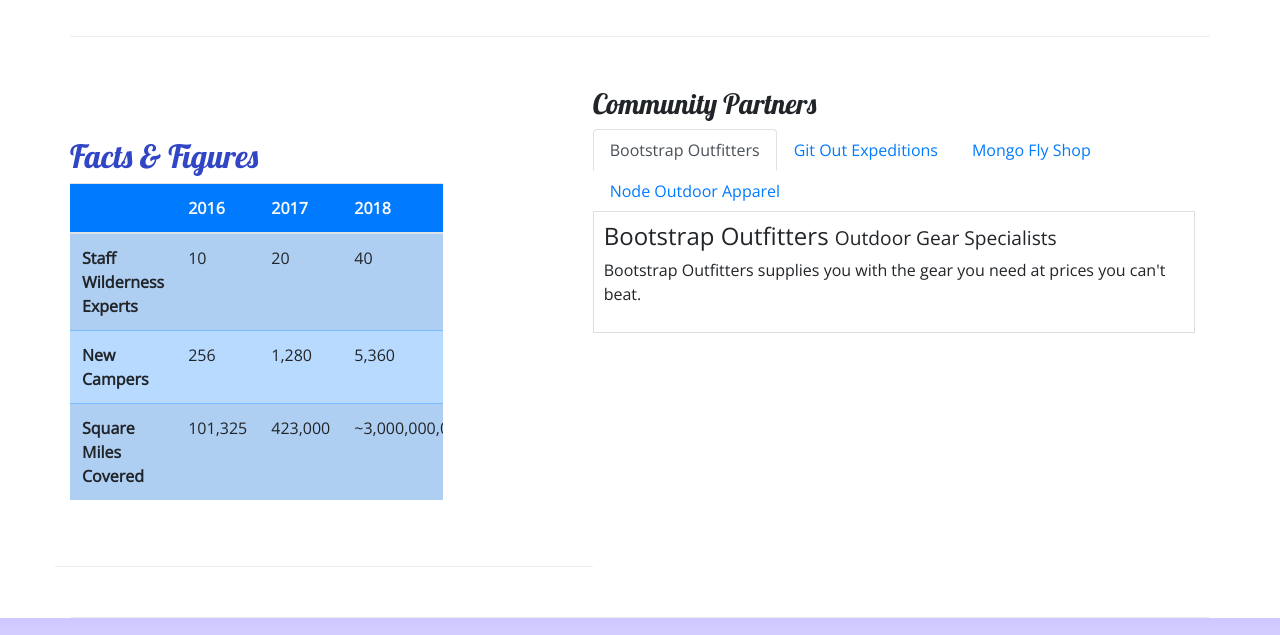
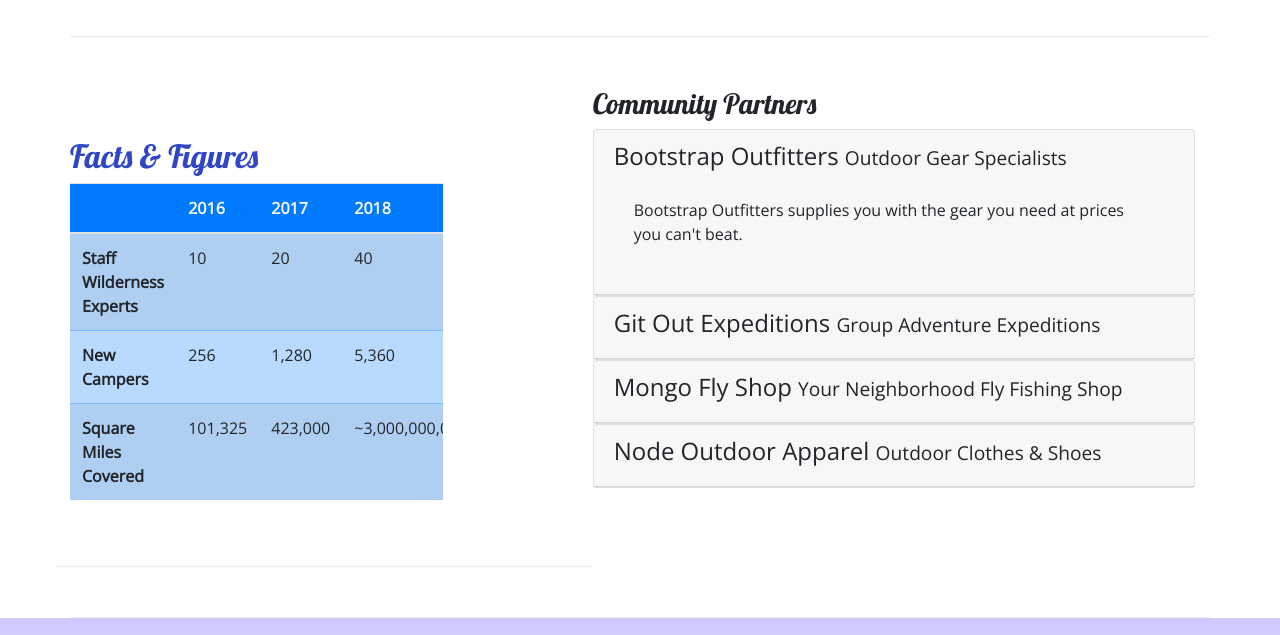
Before and after one commit to FeliciaWilkes/NucampSite, a website: page aboutus.html in a window 1280 px wide. Shown: the part 832-1467 px from the top of the page. Drawn offline with nearby package versions, Linux system fonts and the light colour scheme.

Commit message:
Accordion and Carousel

```diff
--- a/aboutus.html
+++ b/aboutus.html
@@ -140,37 +140,62 @@
             </div>
             <div class="col">
                 <h3>Community Partners</h3>
-                <ul class="nav nav-tabs"
-                >
-                    <li class="nav-item">
-                        <a class="nav-link active" href="#bootstrap" role="tab" data-toggle="tab">Bootstrap Outfitters</a>
-                    </li>
-                    <li class="nav-item">
-                        <a class="nav-link" href="#git" role="tab" data-toggle="tab">Git Out Expeditions</a>
-                    </li>
-                    <li class="nav-item">
-                        <a class="nav-link" href="#mongo" role="tab" data-toggle="tab">Mongo Fly Shop</a>
-                    </li>
-                    <li class="nav-item">
-                        <a class="nav-link" href="#node" role="tab" data-toggle="tab">Node Outdoor Apparel</a>
-                    </li>
-                </ul>
-                <div class="tab-content">
-                    <div role="tabpanel" class="tab-pane fade show active" id="bootstrap">
-                        <h4>Bootstrap Outfitters <small>Outdoor Gear Specialists</small></h4>
-                        <p class="d-none d-sm-block">Bootstrap Outfitters supplies you with the gear you need at prices you can't beat.</p>
+                <div id="accordion">
+                    <div class="card">
+                        <div role="tab" class="card-header">
+                            <h4>
+                                <a data-toggle="collapse" data-target="#bootstrap">
+                                    Bootstrap Outfitters <small>Outdoor Gear Specialists</small>
+                                </a>
+                            </h4>
+                            <div class="collapse show" id="bootstrap" data-parent="#accordion">
+                                <div class="card-body">
+                                    <p class="d-none d-sm-block">Bootstrap Outfitters supplies you with the gear you need at prices you can't beat.</p>
+                                </div>
+                            </div>
+                        </div>
                     </div>
-                    <div role="tabpanel" class="tab-pane fade" id="git">
-                        <h4>Git Out Expeditions <small>Group Adventure Expeditions</small></h4>
-                        <p class="d-none d-sm-block">Join Git Out Expeditions to explore new horizons with a group of other adventurers!</p>
+                    <div class="card">
+                        <div role="tab" class="card-header">
+                            <h4>
+                                <a class="collapsed" data-toggle="collapse" data-target="#git">
+                                    Git Out Expeditions <small>Group Adventure Expeditions</small>
+                                </a>
+                            </h4>
+                            <div class="collapse" id="git" data-parent="#accordion">
+                                <div class="card-body">
+                                    <p class="d-none d-sm-block">Join Git Out Expeditions to explore new horizons with a group of other adventurers!</p>
+                                </div>
+                            </div>
+                        </div>
                     </div>
-                    <div role="tabpanel" class="tab-pane fade" id="mongo">
-                        <h4>Mongo Fly Shop <small>Your Neighborhood Fly Fishing Shop.</small></h4>
-                        <p class="d-none d-sm-block">Need a new fishing pole, a tacklebox, or flies of all kinds? Stop by Mongo Fly Shop.</p>
+                    <div class="card">
+                        <div role="tab" class="card-header">
+                            <h4>
+                                <a class="collapsed" data-toggle="collapse" data-target="#mongo">
+                                    Mongo Fly Shop <small>Your Neighborhood Fly Fishing Shop</small>
+                                </a>
+                            </h4>
+                            <div class="collapse" id="mongo" data-parent="#accordion">
+                                <div class="card-body">
+                                    <p class="d-none d-sm-block">Need a new fishing pole, a tacklebox, or flies of all kinds? Stop by Mongo Fly Shop.</p>
+                                </div>
+                            </div>
+                        </div>
                     </div>
-                    <div role="tabpanel" class="tab-pane fade" id="node">
-                        <h4>Node Outdoor Apparel <small>Outdoor Clothes & Shoes</small></h4>
-                        <p class="d-none d-sm-block">From polar fleeces to swimsuits, hiking boots to waders, a visit to Node will be sure to get you covered.</p>
+                    <div class="card">
+                        <div role="tab" class="card-header">
+                            <h4>
+                                <a class="collapsed" data-toggle="collapse" data-target="#node">
+                                    Node Outdoor Apparel <small>Outdoor Clothes & Shoes</small>
+                                </a>
+                            </h4>
+                            <div class="collapse" id="node" data-parent="#accordion">
+                                <div class="card-body">
+                                    <p class="d-none d-sm-block">From polar fleeces to swimsuits, hiking boots to waders, a visit to Node will be sure to get you covered.</p>
+                                </div>
+                            </div>
+                        </div>
                     </div>
                 </div>
             </div>
@@ -203,7 +228,15 @@
             </div>
         </div>
     </footer>
-
+    <!-- jQuery must come first, then Popper.js, then the Bootstrap JavaScript plugins.-->
+    <script src="node_modules/jquery/dist/jquery.slim.min.js"></script>
+    <script src="node_modules/popper.js/dist/umd/popper.min.js"></script>
+    <script src="node_modules/bootstrap/dist/js/bootstrap.min.js"></script>
+    <script>
+      $(function () {
+          $('[data-toggle="tooltip"]').tooltip()
+      })
+  </script>
 </body>
 
 </html>
--- a/css/styles.css
+++ b/css/styles.css
@@ -36,13 +36,16 @@ footer {
     background-color: #901cad;
 }
 
-.tab-content {
-    border: 1px solid #DDD;
-    border-top: none;
-    padding: 10px;
-}
+
 
 .site-footer{
     background-image: linear-gradient(#CEC8FF, white);
     padding: 20px 0;
 }
+.carousel-caption {
+    background-color: rgba(0, 0, 0, 0.5);
+}
+
+.carousel {
+    border: solid #5637DD;
+}
```
Also changed, not shown: index.html (+35 -2 lines).
